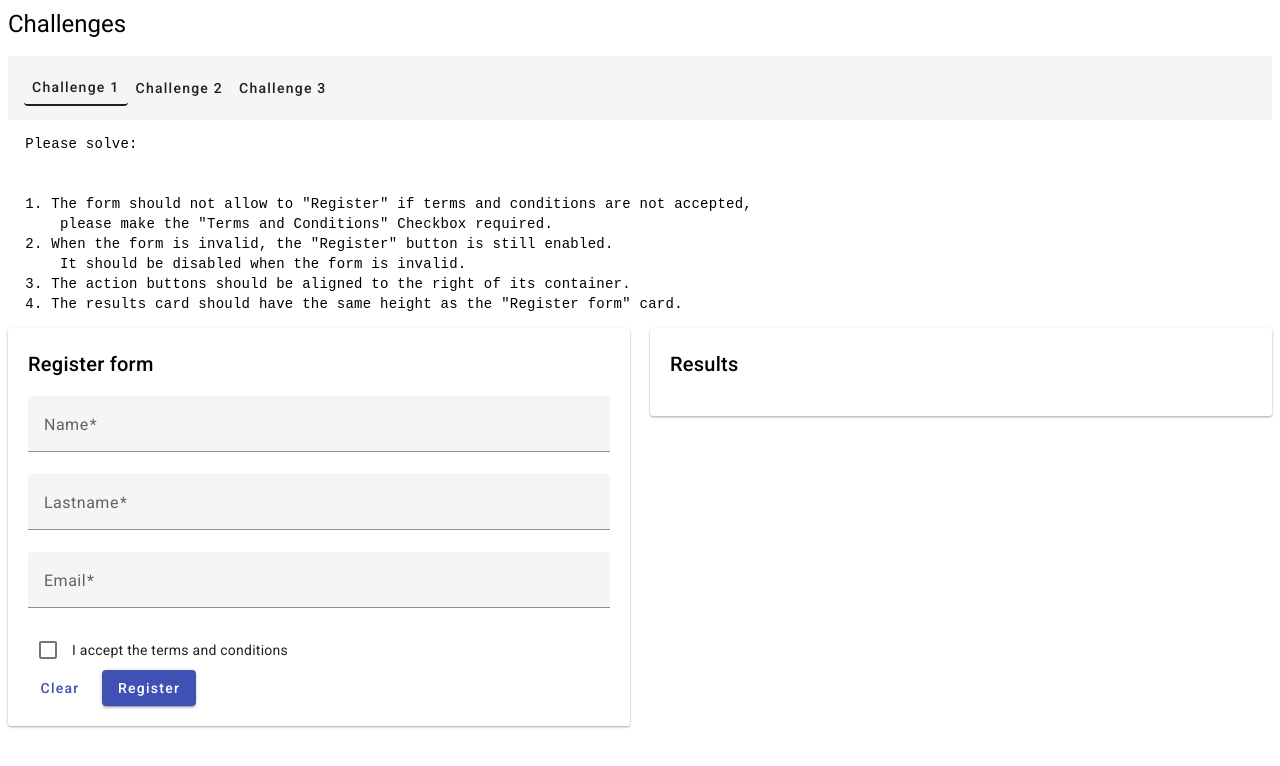
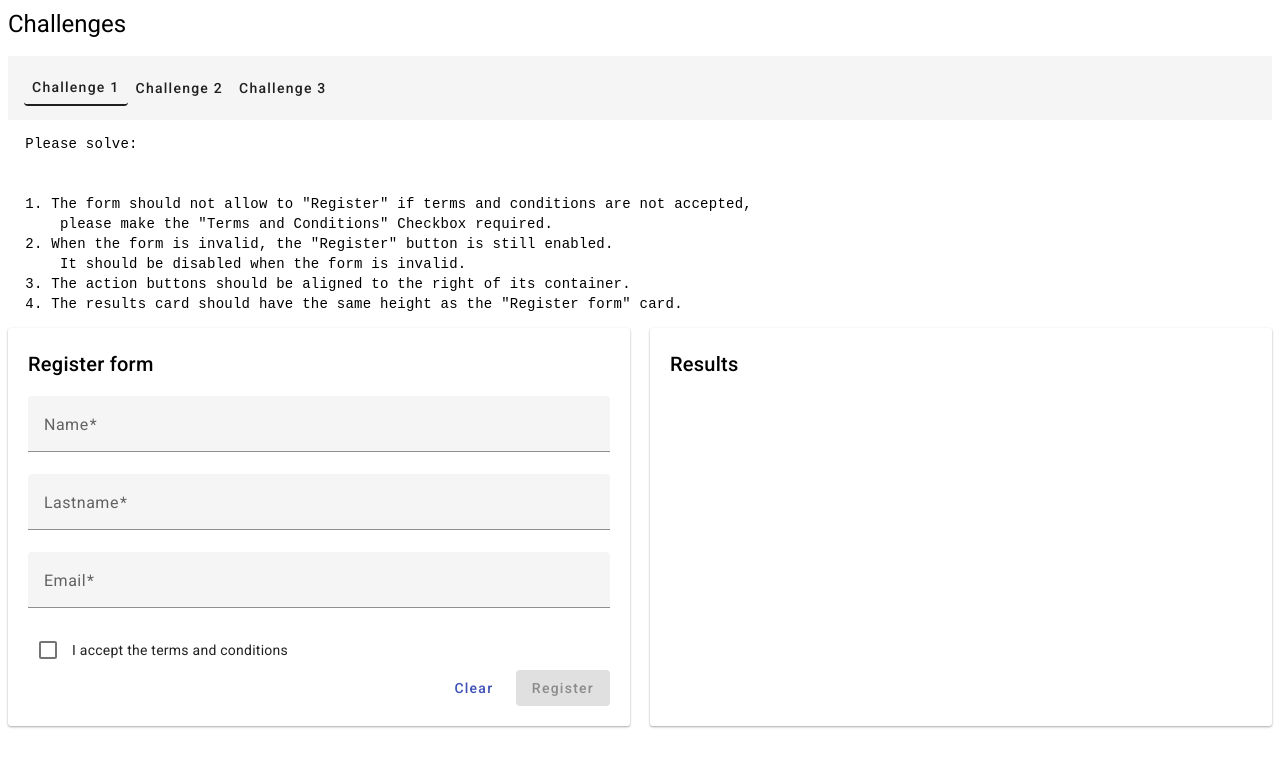
Before and after one commit to ChristianRM-dev/interview-code-challenge, an Angular app: page /challenge-1 in a window 1280 px wide. Shown: the top 766 px of the page. Built offline with nearby package versions, Linux system fonts and the light colour scheme.

Commit message:
Challenge 1

```diff
--- a/src/app/challenge-1/register-form/register-form.component.html
+++ b/src/app/challenge-1/register-form/register-form.component.html
@@ -40,7 +40,7 @@
       <mat-checkbox formControlName="acceptsTandC">I accept the terms and conditions</mat-checkbox>
       <div class="actions">
         <button mat-button color="primary" type="reset" class="actions__cancel-btn" (click)="reset()">Clear</button>
-        <button mat-raised-button color="primary">Register</button>
+        <button mat-raised-button color="primary" [disabled] = "!registrationForm.valid">Register</button>
       </div>
     </form>
 
--- a/src/app/challenge-1/register-form/register-form.component.scss
+++ b/src/app/challenge-1/register-form/register-form.component.scss
@@ -4,11 +4,12 @@
   box-shadow: 0 1px 3px 0 rgba(0, 0, 0, 0.12), 0 1px 2px 0 rgba(0, 0, 0, 0.24);
   padding: 20px;
 }
+
 .main-container {
   display: flex;
   gap: 20px;
   width: 100%;
-  align-items: flex-start;
+  align-items: stretch;
 
   &__form-container {
     flex: 1;
@@ -19,11 +20,15 @@
     @include card;
     flex: 1;
   }
-  mat-form-field, mat-checkbox {
+
+  mat-form-field,
+  mat-checkbox {
     display: block;
   }
 
   .actions {
+    justify-self: right;
+
     &__cancel-btn {
       margin-right: 10px;
     }
--- a/src/app/challenge-1/register-form/register-form.component.ts
+++ b/src/app/challenge-1/register-form/register-form.component.ts
@@ -46,7 +46,8 @@ export class RegisterFormComponent {
       validators: [Validators.required, Validators.email]
     }),
     acceptsTandC: new FormControl<boolean>(false, {
-      nonNullable: true
+      nonNullable: true,
+      validators:[Validators.requiredTrue]
     })
   });
 
```
